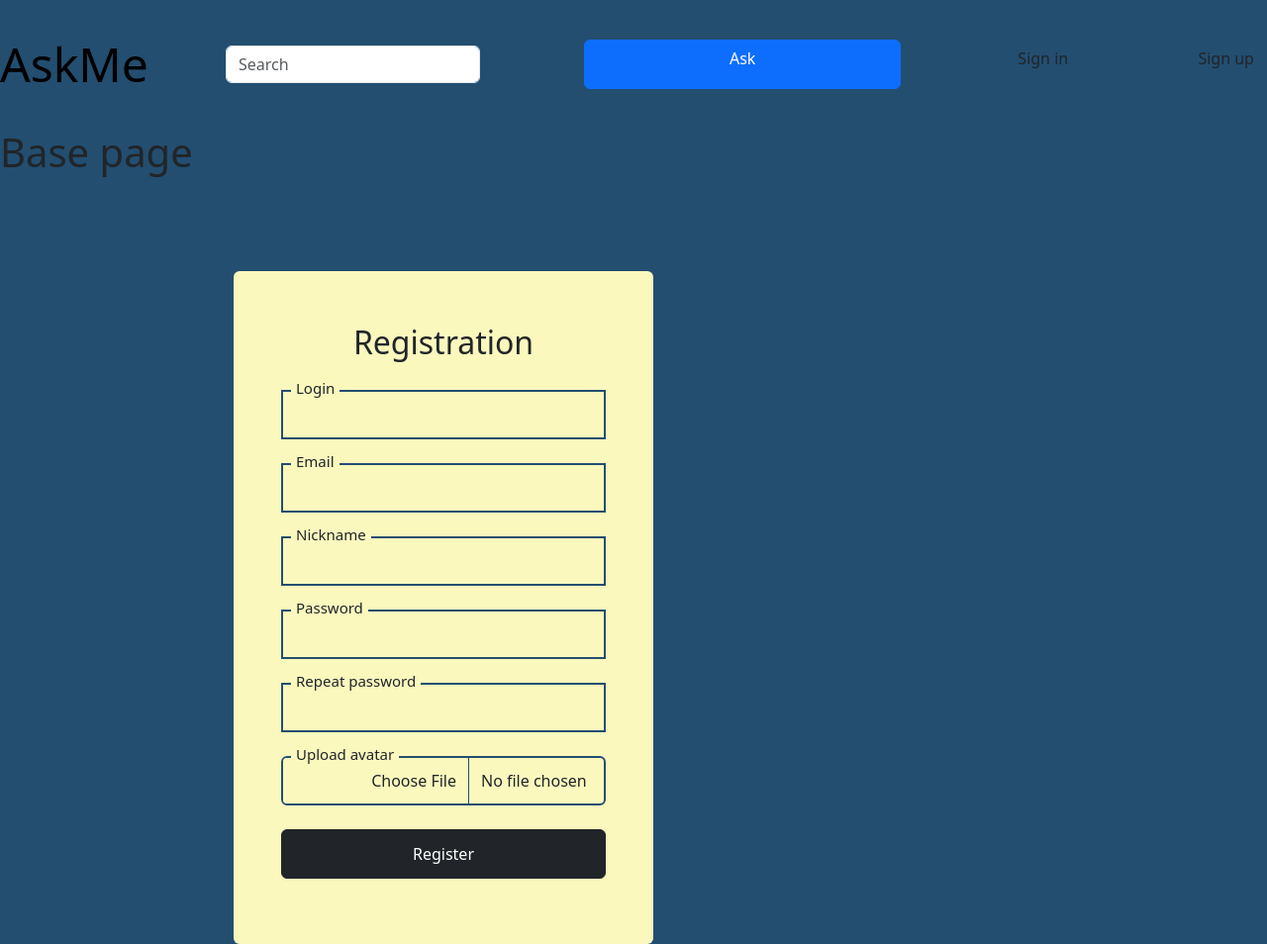
After one commit to b0pof/askme, a Django app: page /signup in a window 1280 px wide. The commit adds this page. Shown: the whole page at 99% size. Run offline with Django 4.2, Linux system fonts and the light colour scheme.

Commit message:
[+]: login and signup templates created

```diff
--- a/askme/settings.py
+++ b/askme/settings.py
@@ -55,7 +55,9 @@ ROOT_URLCONF = 'askme.urls'
 TEMPLATES = [
     {
         'BACKEND': 'django.template.backends.django.DjangoTemplates',
-        'DIRS': [],
+        'DIRS': [
+            BASE_DIR / 'templates',
+        ],
         'APP_DIRS': True,
         'OPTIONS': {
             'context_processors': [
--- a/askme/urls.py
+++ b/askme/urls.py
@@ -15,9 +15,17 @@ Including another URLconf
     2. Add a URL to urlpatterns:  path('blog/', include('blog.urls'))
 """
 from django.contrib import admin
-from django.urls import path, include
+from django.urls import path
+import blog.views
 
 urlpatterns = [
     path('admin/', admin.site.urls),
-    path('blog/', include('blog.urls')),
+    path('', blog.views.new, name="main-view"),
+    path('hot', blog.views.hot, name="top-questions"),
+    path('tag/<slug:tagvalue>', blog.views.tag, name="tag-search"),
+    path('question/<int:questionid>', blog.views.question, name="question-info"),
+    path('login', blog.views.login, name="login-page"),
+    path('signup', blog.views.signup, name="signup-page"),
+    path('ask', blog.views.ask, name="ask-question"),
+    path('settings', blog.views.settings, name="user-settings")
 ]
--- a/blog/views.py
+++ b/blog/views.py
@@ -2,25 +2,33 @@ from django.shortcuts import render
 from django.http import HttpResponse
 
 
-def base(request):
-    return render(request, 'blog/base.html')
+def new(request):
+    return render(request, 'base.html')
+
+
+def hot(request):
+    return render(request, 'base.html')
+
+
+def tag(request):
+    return render(request, 'index.html')
+
+
+def question(request):
+    return render(request, 'question.html')
+
+
+def login(request):
+    return render(request, 'login.html')
+
+
+def signup(request):
+    return render(request, 'signup.html')
 
 
 def ask(request):
-    return render(request, 'blog/ask.html')
+    return render(request, 'ask.html')
 
 
-def index(request):
-    return render(request, 'blog/index.html')
-
-
-def login(request):
-    return render(request, 'blog/login.html')
-
-
-def question(request):
-    return render(request, 'blog/question.html')
-
-
-def signup(request):
-    return render(request, 'blog/signup.html')
+def settings(request):
+    return render(request, 'settings.html')
--- a/static/main.css
+++ b/static/main.css
@@ -0,0 +1,6 @@
+.navbar {
+    background-color: black;
+}
+.main-text {
+    background-color: red;
+}
--- /dev/null
+++ b/templates/base.html
@@ -0,0 +1,41 @@
+{% load static %}
+
+<!DOCTYPE html>
+<html>
+  <head>
+    <meta charset="utf-8">
+    <title>Q&A</title>
+
+    <link href="https://cdn.jsdelivr.net/npm/bootstrap@5.3.2/dist/css/bootstrap.min.css" rel="stylesheet" integrity="sha384-T3c6CoIi6uLrA9TneNEoa7RxnatzjcDSCmG1MXxSR1GAsXEV/Dwwykc2MPK8M2HN" crossorigin="anonymous">
+    <!-- <link rel="stylesheet" href="main.css"> -->
+    <script defer src="https://cdn.jsdelivr.net/npm/bootstrap@5.3.2/dist/js/bootstrap.bundle.min.js" integrity="sha384-C6RzsynM9kWDrMNeT87bh95OGNyZPhcTNXj1NW7RuBCsyN/o0jlpcV8Qyq46cDfL" crossorigin="anonymous"></script>
+  </head>
+
+  <body>
+    <nav class="navbar navbar-default py-4 g-0">
+      <a class="navbar-brand col-sm-1 col-md-1" style="text-align: center; font-size: 3em;" href="#">AskMe</a>
+      <form class="navbar-form navbar-left col-xs-1" role="search">
+        <div class="form-group">
+          <input type="text" class="form-control" placeholder="Search">
+        </div>
+      </form>
+      <a class="btn btn-primary col-sm-3 col-md-3" role="button" href="/ask">Ask</a>
+      <a class="btn btn-default navbar-btn col-xs-1" role="button" href="/login">Sign in</a>
+      <a class="btn btn-default navbar-btn col-xs-1" role="button" href="/signup">Sign up</a>
+    </nav>
+
+    <h1 class="main-text">Base page</h1>
+
+    <div class="wrapper">
+      {% block login %}{% endblock %}
+      {% block signup %}{% endblock %}
+    </div>
+
+  </body>
+
+  <style>
+    .wrapper {
+      width: 70%;
+    }
+  </style>
+</html>
--- a/templates/blog/index.html
+++ b/templates/index.html
@@ -1,3 +1,6 @@
+<!-- {% extends 'base.html' %} -->
+<!DOCTYPE html>
+
 <html>
 <head>
     <title>Index</title>
--- /dev/null
+++ b/templates/signup.html
@@ -0,0 +1,111 @@
+{% extends 'base.html' %}
+
+{% block signup %}
+    <div class="container mt-6">
+      <div class="row d-flex justify-content-center">
+        <div class="login-window col-md-6">
+          <div class="card px-5 py-5" id="form1">
+            <div class="form-data">
+
+              <div class="title mb-4">
+                  <p>Registration</p>
+              </div>
+
+              <div class="forms-inputs mb-4">
+                  <span>Login</span>
+                  <input autocomplete="off" type="login">
+                  <!-- <div class="invalid-feedback">A valid email is required!</div> -->
+              </div>
+
+              <div class="forms-inputs mb-4">
+                  <span>Email</span>
+                  <input autocomplete="off" type="email">
+                  <!-- <div class="invalid-feedback"><p>Password must be 8 character!</p></div> -->
+              </div>
+
+              <div class="forms-inputs mb-4">
+                  <span>Nickname</span>
+                  <input autocomplete="off" type="nickname">
+              <!-- <div class="invalid-feedback">A valid email is required!</div> -->
+              </div>
+
+              <div class="forms-inputs mb-4">
+                  <span>Password</span>
+                  <input autocomplete="off" type="password">
+              <!-- <div class="invalid-feedback"><p>Password must be 8 character!</p></div> -->
+              </div>
+
+              <div class="forms-inputs mb-4">
+                  <span>Repeat password</span>
+                  <input autocomplete="off" type="repeat-password">
+              <!-- <div class="invalid-feedback"><p>Password must be 8 character!</p></div> -->
+              </div>
+
+              <div class="forms-inputs mb-4">
+                <span>Upload avatar</span>
+                <!-- <form for="formFile" class="form-label" >Default file input example</form> -->
+                <input class="form-control" type="file" id="formFile" enctype="multipart/form-data">
+              </div>
+
+              <div class="mb-3"> <button v-on:click.stop.prevent="submit" class="btn btn-dark w-100">Register</button> </div>
+
+            </div>
+          </div>
+        </div>
+      </div>
+    </div>
+  </body>
+
+  <style>
+    body {
+      background: #234E70;
+    }
+    .container {
+      margin-top: 6em;
+    }
+    .card {
+      background: #FBF8BE;
+      border: none;
+      height: 680px;
+    }
+    .forms-inputs {
+      position: relative
+    }
+    .forms-inputs span {
+      position: absolute;
+      top:-18px;
+      left: 10px;
+      background-color: #FBF8BE;
+      padding: 5px 5px;
+      font-size: 15px
+    }
+    .forms-inputs input {
+      height: 50px;
+      width: 100%;
+      padding: 0 10px;
+      border: 2px solid #234E70;
+      background: #FBF8BE;
+    }
+    .forms-inputs input:focus {
+      box-shadow: none;
+      outline: none;
+      border: 2px solid #000;
+    }
+    .btn {
+      height: 50px
+    }
+    .title p {
+        font-size: 2em;
+        text-align: center;
+    }
+    input[type=file]::file-selector-button {
+      text-align: right;
+      background-color: #FBF8BE;
+      padding-top: .6em;
+      padding-left: 30%;
+      transition: 0.5s;
+      height: 120%;
+    }
+  </style>
+
+{% endblock %}
```
Also changed, not shown: blog/urls.py (deleted, +0 -11 lines), templates/blog/base.html (deleted, +0 -9 lines), templates/blog/login.html (deleted, +0 -9 lines), templates/blog/signup.html (deleted, +0 -9 lines), templates/login.html (added, +86 -0 lines), templates/settings.html (added, +9 -0 lines), templates/ask.html (renamed from templates/blog/ask.html), templates/question.html (renamed from templates/blog/question.html), 1 other file.
